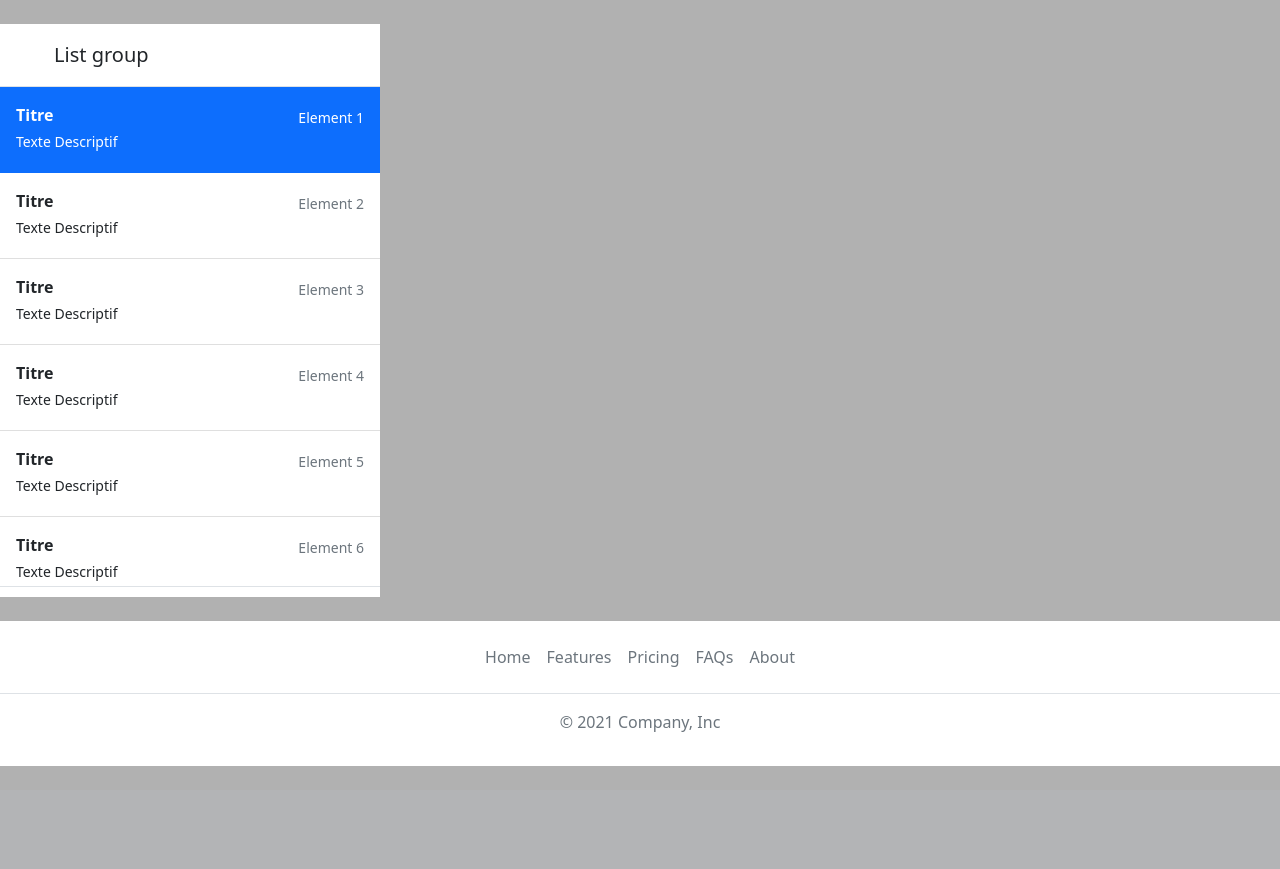
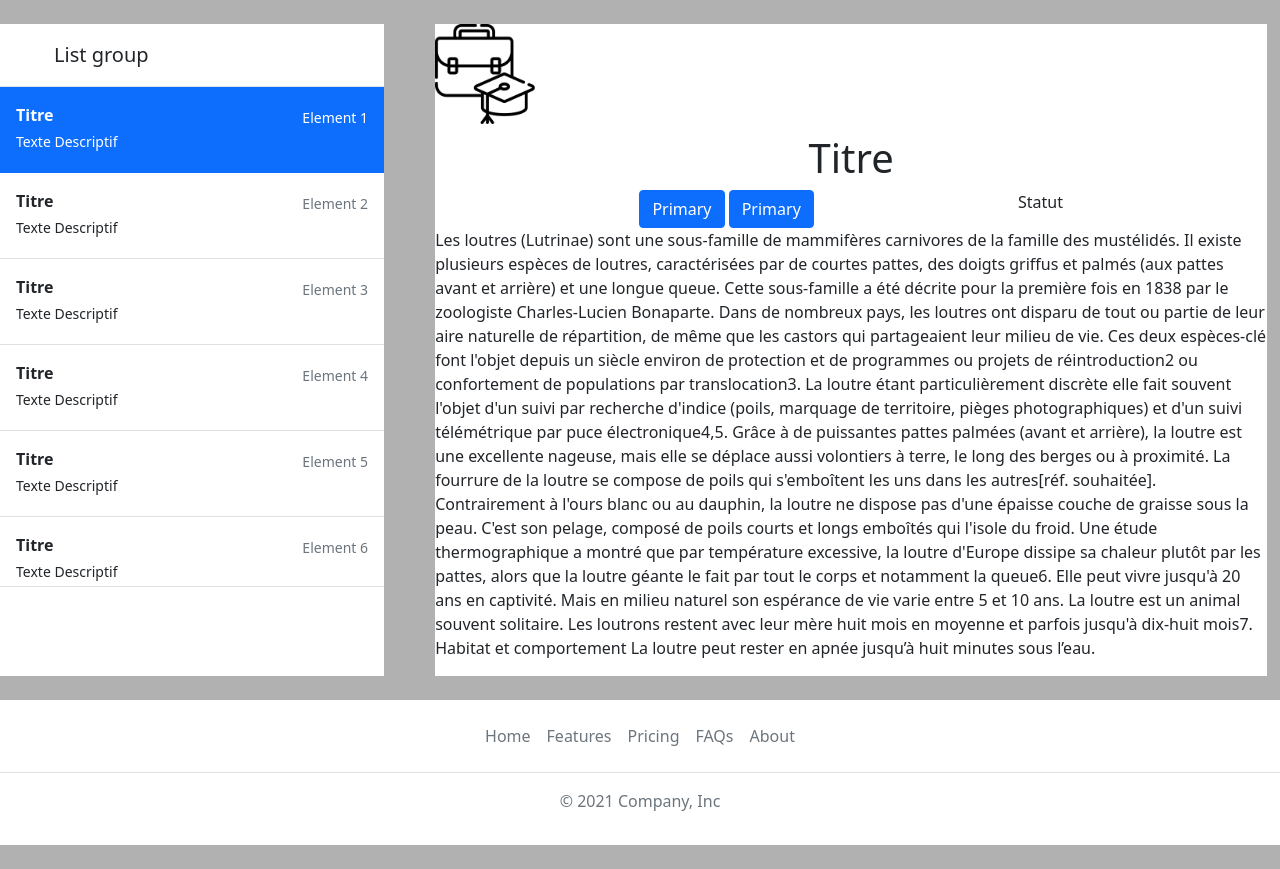
Before and after one commit to 4lexDel/Projet-WEB-A2, a PHP site: page /candidature.php in a window 1280 px wide. Shown: the part 93-962 px from the top of the page. Before the commit the page ends 859 px from the top, so only its background shows below. Run offline with PHP 8.4, Linux system fonts and the light colour scheme.

Commit message:
candidatures quasiment finie

```diff
--- a/www/Header.php
+++ b/www/Header.php
@@ -1,5 +1,6 @@
 <?php
-    /* // Mit en commentaire le temps de modifier les autres pages.
+    /*
+    // Mit en commentaire le temps de modifier les autres pages.
     session_start();
 
     if (isset($_POST["disconnect"])) {
--- a/www/candidature.php
+++ b/www/candidature.php
@@ -14,7 +14,8 @@
 <body>
     <?php include "header.php" ?>
     <main>
-        <div class="d-flex flex-column align-items-stretch flex-shrink-0 bg-white" style="width: 380px;"><!--Side Nav Bar Miniatures Stage-->
+        <div style="flex-direction: row; display: flex;flex-wrap: wrap;">
+            <div class="d-flex flex-column align-items-stretch flex-shrink-0 bg-white" style="width: 30%;"><!--Side Nav Bar Miniatures Stage-->
                 <a href="/" class="d-flex align-items-center flex-shrink-0 p-3 link-dark text-decoration-none border-bottom">
                     <svg class="bi me-2" width="30" height="24"><use xlink:href="#bootstrap"></use></svg>
                     <span class="fs-5 fw-semibold">List group</span>
@@ -107,8 +108,30 @@
                     </a>
                 </div>
             </div>
-        <div><!--Infos Stage Précis-->
-
+            <div style="width: 65%;margin-left: 4%;background:white;" ><!--Infos Stage Précis-->
+                <div>
+                    <img src="./assets/img/stage.png" alt="Stage.png" width="100px">
+                    <h1 display="inline">Titre</h1>
+                </div>
+                <div style="display:flex;justify-content: space-evenly;">
+                <div>
+                    <button type="button" class="btn btn-primary">Primary</button>
+                    <button type="button" class="btn btn-primary">Primary</button>
+                </div>
+                    <li style="display: inline;">Statut</li>
+                </div>
+                <p>
+Les loutres (Lutrinae) sont une sous-famille de mammifères carnivores de la famille des mustélidés. Il existe plusieurs espèces de loutres, caractérisées par de courtes pattes, des doigts griffus et palmés (aux pattes avant et arrière) et une longue queue.
+Cette sous-famille a été décrite pour la première fois en 1838 par le zoologiste Charles-Lucien Bonaparte.
+Dans de nombreux pays, les loutres ont disparu de tout ou partie de leur aire naturelle de répartition, de même que les castors qui partageaient leur milieu de vie. Ces deux espèces-clé font l'objet depuis un siècle environ de protection et de programmes ou projets de réintroduction2 ou confortement de populations par translocation3. La loutre étant particulièrement discrète elle fait souvent l'objet d'un suivi par recherche d'indice (poils, marquage de territoire, pièges photographiques) et d'un suivi télémétrique par puce électronique4,5.
+Grâce à de puissantes pattes palmées (avant et arrière), la loutre est une excellente nageuse, mais elle se déplace aussi volontiers à terre, le long des berges ou à proximité.
+La fourrure de la loutre se compose de poils qui s'emboîtent les uns dans les autres[réf. souhaitée].
+Contrairement à l'ours blanc ou au dauphin, la loutre ne dispose pas d'une épaisse couche de graisse sous la peau. C'est son pelage, composé de poils courts et longs emboîtés qui l'isole du froid. Une étude thermographique a montré que par température excessive, la loutre d'Europe dissipe sa chaleur plutôt par les pattes, alors que la loutre géante le fait par tout le corps et notamment la queue6.
+Elle peut vivre jusqu'à 20 ans en captivité. Mais en milieu naturel son espérance de vie varie entre 5 et 10 ans. La loutre est un animal souvent solitaire. Les loutrons restent avec leur mère huit mois en moyenne et parfois jusqu'à dix-huit mois7.
+Habitat et comportement
+La loutre peut rester en apnée jusqu’à huit minutes sous l’eau.
+                </p>
+            </div>
         </div>
     </main>
     <?php include "footer.php" ?>
```
Also changed, not shown: www/assets/img/stage.png (added). Lines whose indentation alone changed are shown as unchanged.
